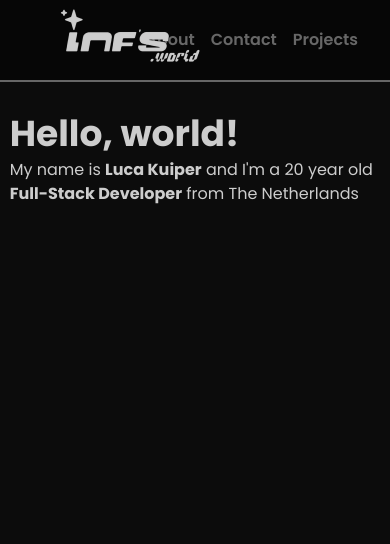
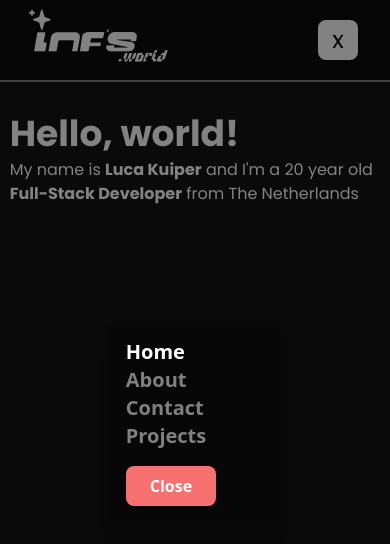
Before and after one commit to infuriating/infsworld_portfolio, a Next.js app: page / in a window 390 px wide. Shown: the top 544 px of the page. Built offline with nearby package versions, Linux system fonts and the light colour scheme.

Commit message:
added mobile menu to navbar

```diff
--- a/src/components/Nav.tsx
+++ b/src/components/Nav.tsx
@@ -5,26 +5,51 @@ import Link from "next/link";
 import { usePathname } from "next/navigation";
 import React from "react";
 
-import { NavPages } from "@/lib/LocalFetch";
+import { MobileNavPages, NavPages } from "@/lib/LocalFetch";
 
 export default function Nav() {
   const pathname = usePathname();
-
   const [mobileMenu, setMobileMenu] = React.useState(true);
 
-  function handleMobileMenu() {}
+  function handleMobileMenu() {
+    setMobileMenu(!mobileMenu);
+
+    if (mobileMenu) {
+      setMobileMenu(false);
+    }
+  }
 
   return (
     <>
       {mobileMenu && (
         <>
-          <div className="fixed top-0 left-0 w-full h-full bg-primary opacity-20 z-50"></div>
-          <div className="fixed top-0 left-0 w-max h-max bg-primary z-52"></div>
+          <div className="fixed top-0 left-0 w-full h-full bg-primary opacity-50 z-50"></div>
+          <div className="fixed flex flex-col justify-center items-center w-full h-full z-[52]">
+            <div className="bg-primary py-4 pr-16 pl-4 flex flex-col justify-start w-max rounded-md drop-shadow-xl">
+              {MobileNavPages.map((link) => (
+                <Link href={link.href} key={link.href} passHref>
+                  <div
+                    className={`group flex text-xl items-center font-semibold transition-all duration-300 hover:font-semibold hover:text-white hover:opacity-80 ${
+                      pathname === link.href ? "" : "text-not-active"
+                    }`}
+                  >
+                    <p>{link.text}</p>
+                  </div>
+                </Link>
+              ))}
+              <button
+                className="py-2 px-6 bg-red-400 font-bold rounded-lg mt-4"
+                onClick={handleMobileMenu}
+              >
+                Close
+              </button>
+            </div>
+          </div>
         </>
       )}
-      <div className="font-poppins flex h-20 bg-primary w-full ">
+      <div className="font-poppins flex h-20 bg-primary w-full">
         <Link href="/">
-          <div className="absolute ml-8 items-center justify-center">
+          <div className="absolute md:ml-8 items-center justify-center">
             <Image
               src="/images/infsworld.png"
               alt="infs.world"
@@ -33,7 +58,16 @@ export default function Nav() {
             />
           </div>
         </Link>
-        <div className="flex w-full gap-4 text-md h-20 items-center justify-end px-8">
+        <div className="md:hidden flex items-center justify-end w-full px-8">
+          <button
+            className="text-black bg-white w-[40px] aspect-square rounded-lg text-2xl"
+            onClick={handleMobileMenu}
+            aria-label="Open Mobile Menu"
+          >
+            x
+          </button>
+        </div>
+        <div className="md:flex hidden w-full gap-4 text-md h-20 items-center justify-end px-8">
           {NavPages.map((link) => (
             <Link href={link.href} key={link.href} passHref>
               <div
--- a/src/lib/LocalFetch.tsx
+++ b/src/lib/LocalFetch.tsx
@@ -1,4 +1,23 @@
 export const NavPages = [
+  {
+    href: "/about",
+    text: "About",
+  },
+  {
+    href: "/contact",
+    text: "Contact",
+  },
+  {
+    href: "/projects",
+    text: "Projects",
+  },
+];
+
+export const MobileNavPages = [
+  {
+    href: "/",
+    text: "Home",
+  },
   {
     href: "/about",
     text: "About",
```
